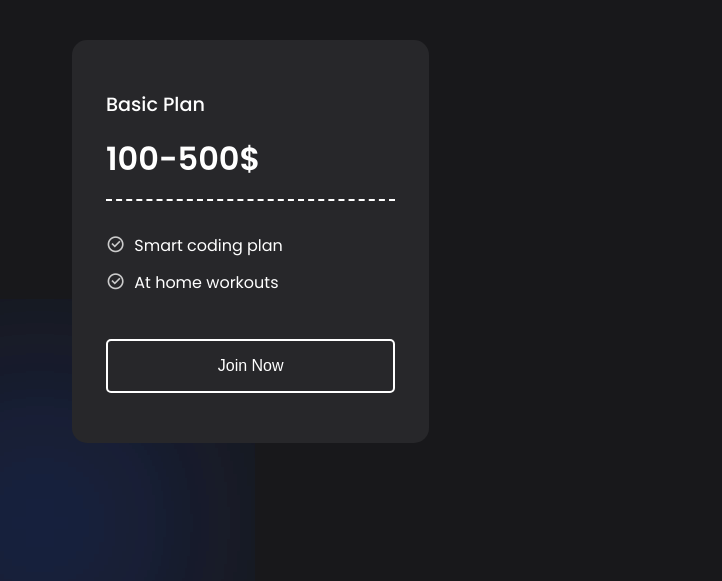
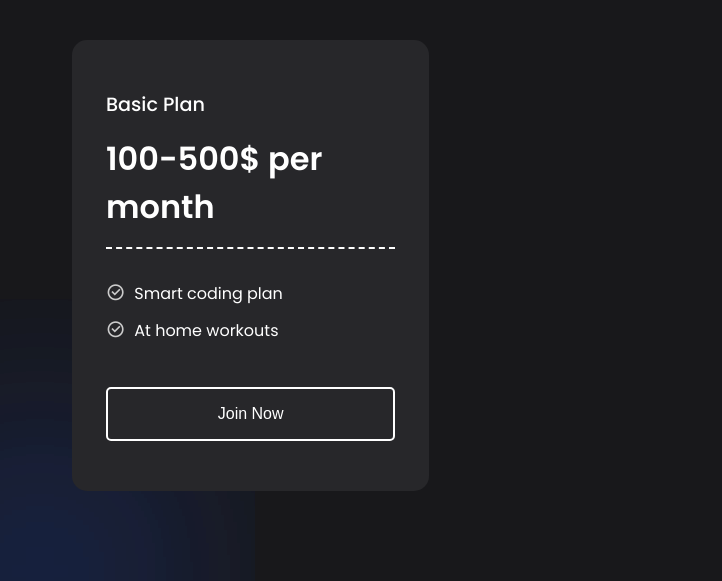
Before and after one commit to gastanley/portfolio, a plain HTML site: page index.html in a window 1280 px wide. Shown: the part 1480-2061 px from the top of the page, without its empty margins (0-722 px from the left). Drawn offline with nearby package versions, Linux system fonts and the light colour scheme.

Commit message:
Update index.html

```diff
--- a/index.html
+++ b/index.html
@@ -80,7 +80,7 @@
             <div class="card">
                 <div class="content">
                     <h4 class="pricingBasicPlan">Basic Plan</h4>
-                    <h3>100-500$</h3>
+                    <h3>100-500$ per month</h3>
                     <p>
                         <i class="ri-checkbox-circle-line"></i>
                         Smart coding plan
```
